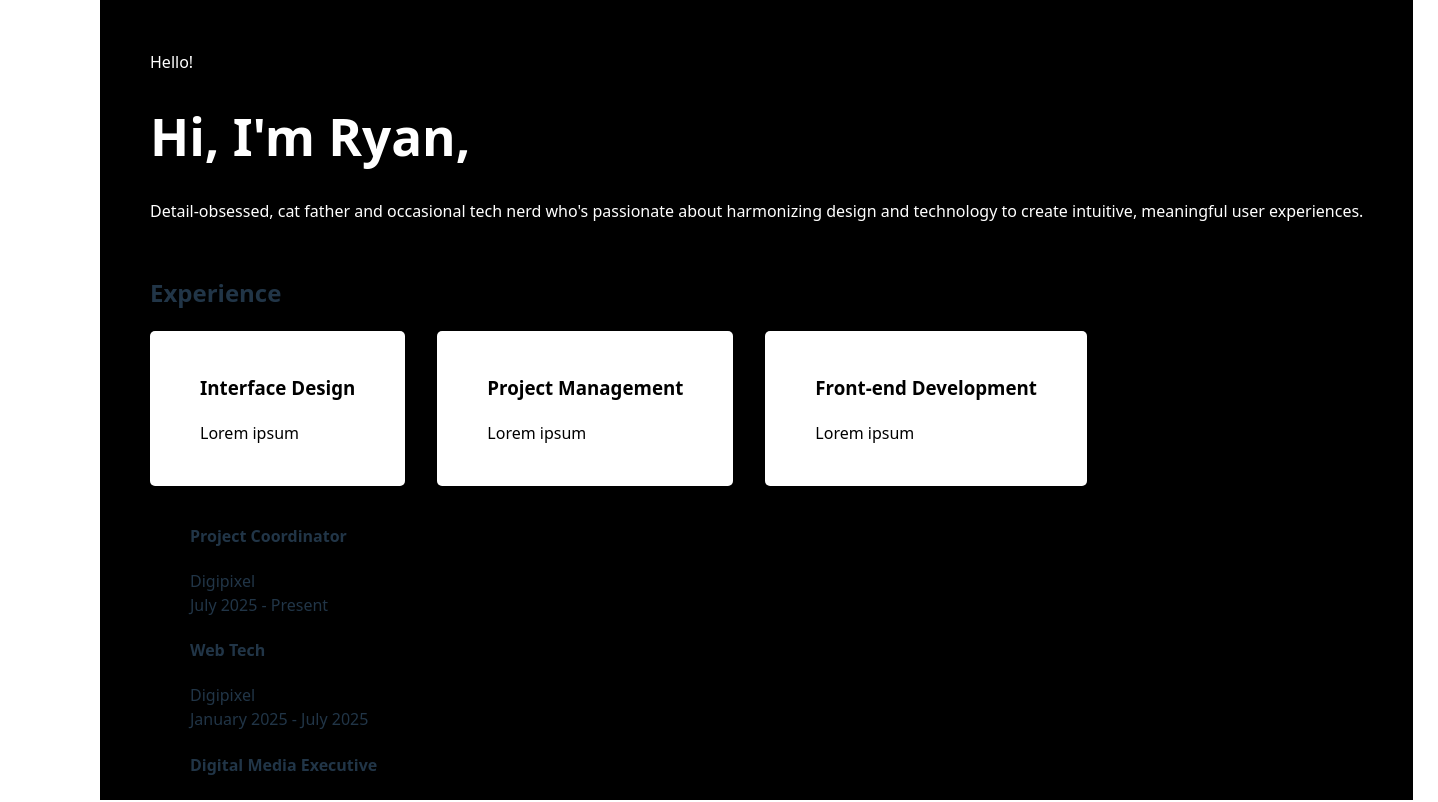
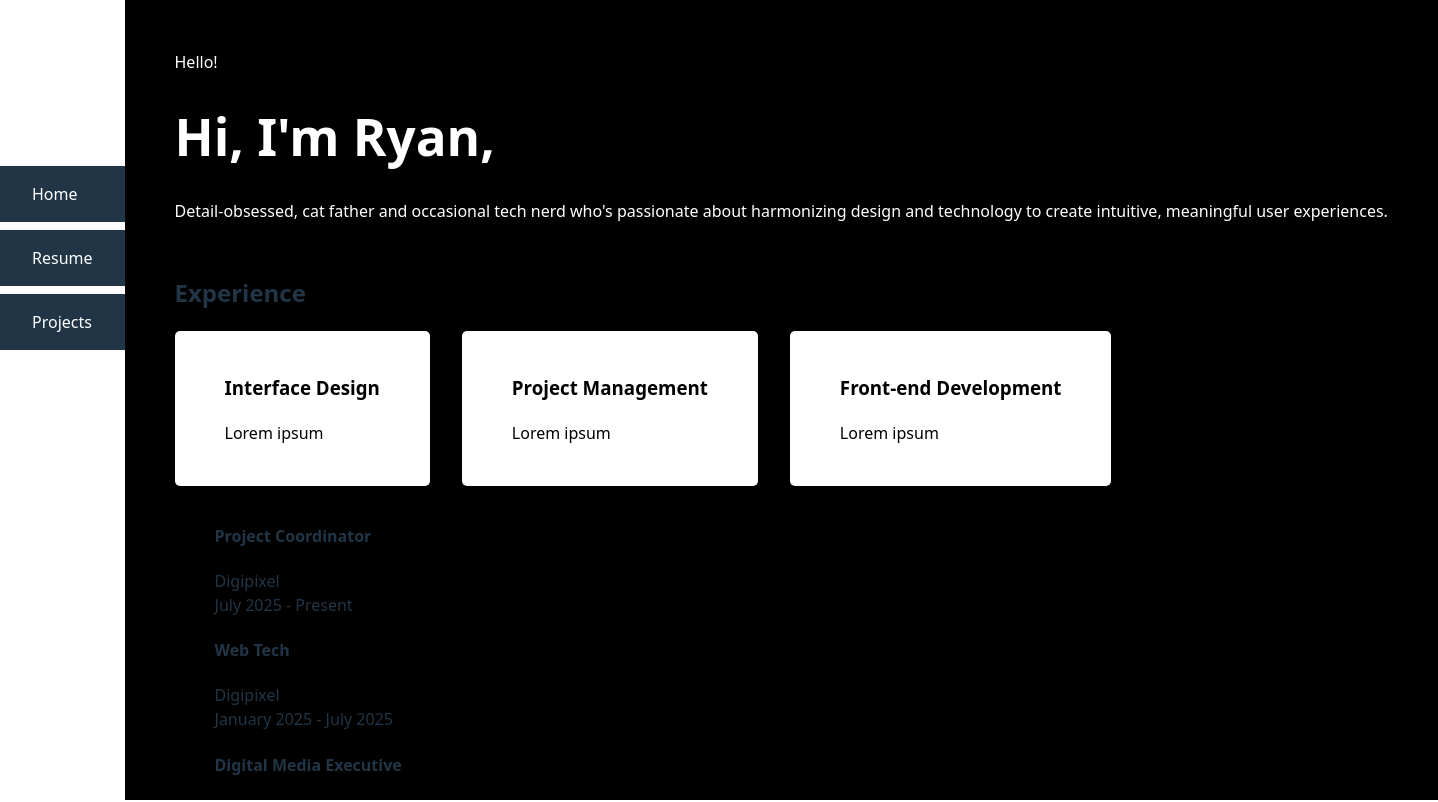
Before and after one commit to gipsoong/gipsoong.com, a React (Vite) app in the folder source/: page / in a window 1280 px wide. Shown: the top 802 px of the page, 1438 px wide, since content can reach past the window. Built offline with nearby package versions, Linux system fonts and the light colour scheme.

Commit message:
Add padding to navbar link items.

```diff
--- a/source/src/App.css
+++ b/source/src/App.css
@@ -139,3 +139,8 @@ a {
     gap: 0.5em;
     text-align: left;
 }
+
+.links li {
+    padding: 1em 2em;
+    background-color: #213547;
+}
```
